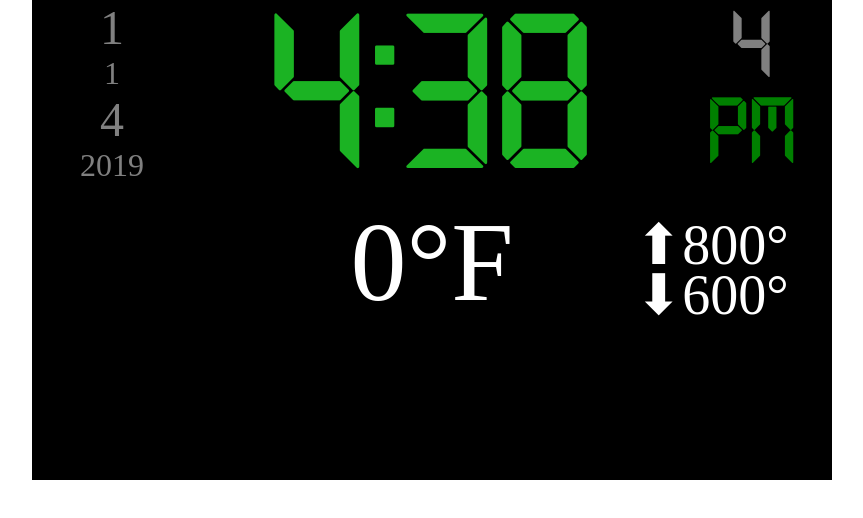
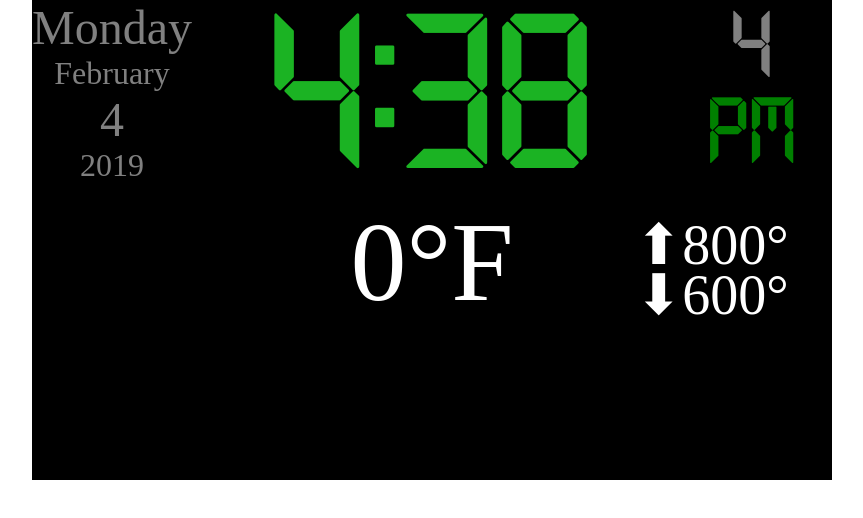
Before and after one commit to suarezluis/raspberry-room-dash, a React (Create React App) app: page / in a window 1280 px wide. Shown: the top 518 px of the page, without its empty margins (208-1071 px from the left). Built offline with nearby package versions, Linux system fonts and the light colour scheme; no server answers.

Commit message:
added date literals and hompage

```diff
--- a/package.json
+++ b/package.json
@@ -1,4 +1,5 @@
 {
+  "homepage": "./",
   "name": "pi-dash",
   "version": "0.1.0",
   "private": true,
--- a/src/components/Clock.js
+++ b/src/components/Clock.js
@@ -13,6 +13,29 @@ class Clock extends Component {
       seconds: 0,
       ampm: "pm"
     };
+    this.days = [
+      "Sunday",
+      "Monday",
+      "Tuesday",
+      "Wednesday",
+      "Thursday",
+      "Friday",
+      "Saturday"
+    ];
+    this.months = [
+      "January",
+      "February",
+      "March",
+      "April",
+      "May",
+      "June",
+      "July",
+      "August",
+      "September",
+      "October",
+      "November",
+      "December"
+    ];
   }
   componentDidMount() {
     setInterval(() => {
@@ -33,8 +56,8 @@ class Clock extends Component {
       <div className="Clock">
         <div className="fullDate">
           <div>
-            <div className="day">{this.state.day}</div>
-            <div className="month">{this.state.month}</div>
+            <div className="day">{this.days[this.state.day]}</div>
+            <div className="month">{this.months[this.state.month]}</div>
           </div>
 
           <div className="date">{this.state.date}</div>
```
